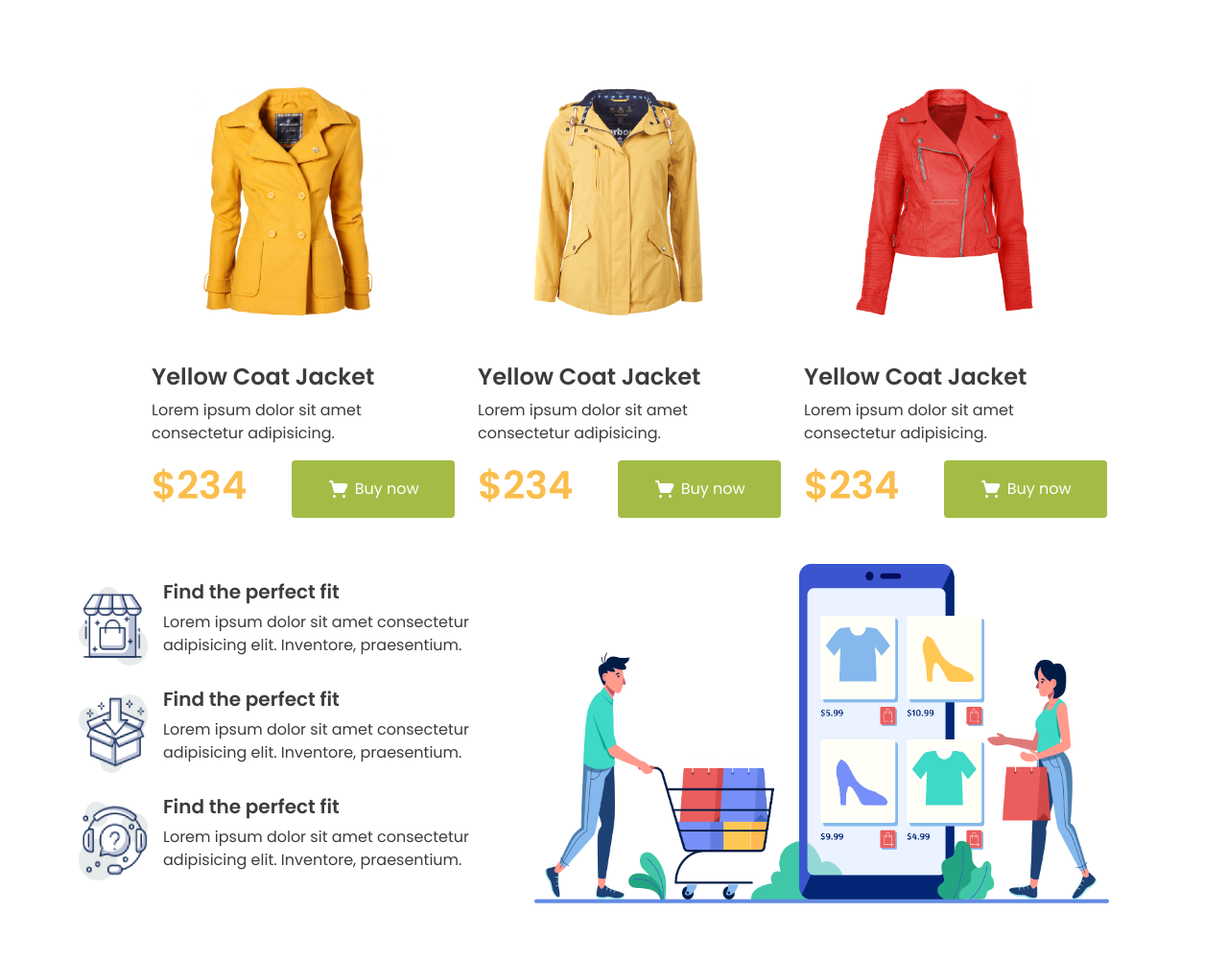
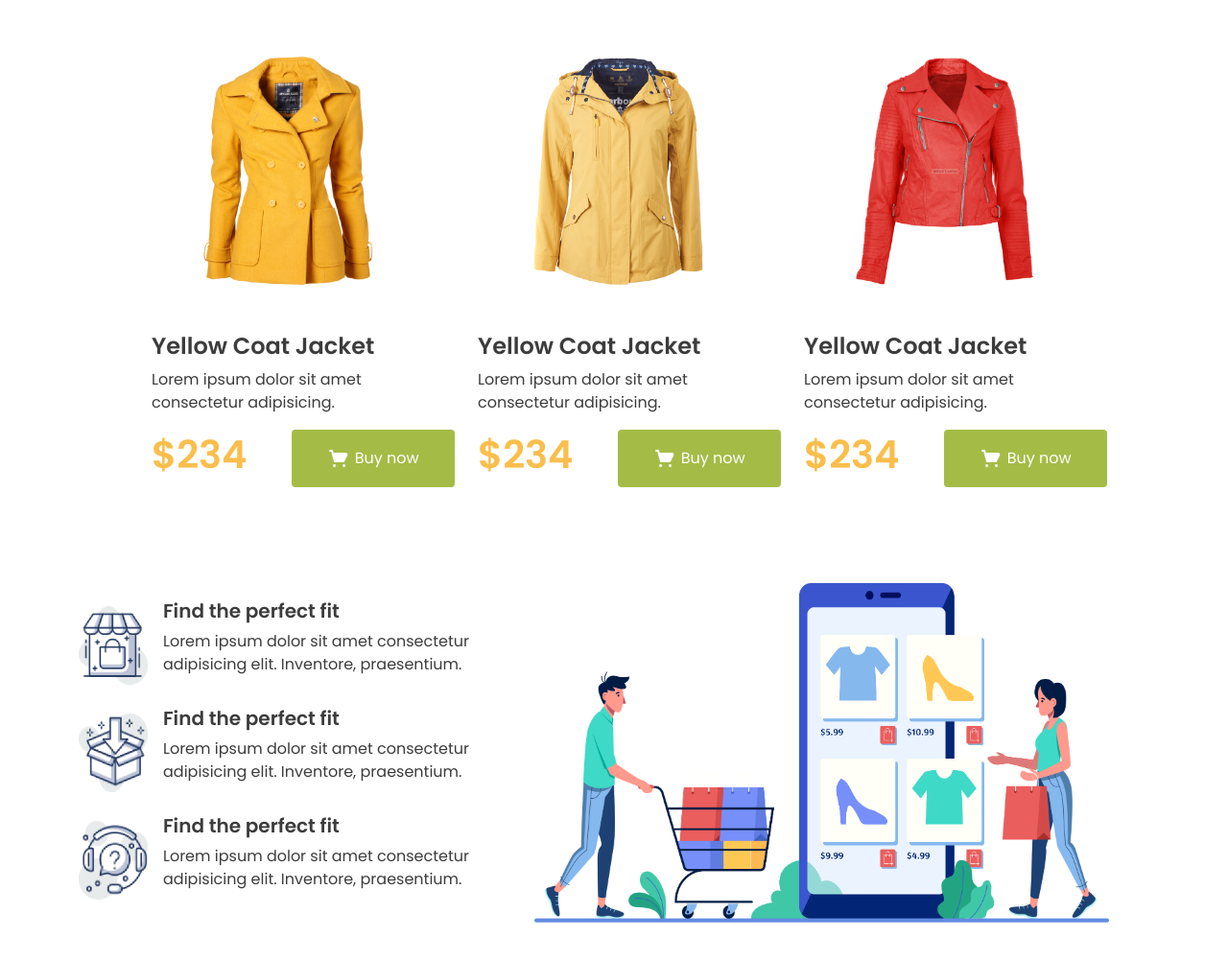
Before and after one commit to aimun-naharr/penguin-fashion, a plain HTML site: page index.html in a window 1280 px wide. Shown: the part 671-1672 px from the top of the page at 96% size. Drawn offline with nearby package versions, Linux system fonts and the light colour scheme; a web font is replaced by a local one.

Commit message:
last edit done

```diff
--- a/index.html
+++ b/index.html
@@ -74,7 +74,7 @@
     <section class="woman mt-5">
       <div class="container">
         <h1 class="dark-color bold-text">WOMAN JACKET</h1>
-        <div class="row my-5 mx-5">
+        <div class="row my-3 mx-5">
           <div class="col-lg-4 col-md-12 col-sm-12">
             <div class="cards mx-3 w-100">
               <img class="img-fluid p-5" width="293" src="./images/jacket-1.png" alt="">
@@ -117,9 +117,9 @@
     </section>
     <!--------------------------------------------
        second section done----------------------------------- -->
-    <section class="last pt-7 pb-5 mt-10">
+    <section class="last pt-7 pb-5">
       <div class="container">
-        <div class="row">
+        <div class="row ">
           <div class="col-lg-5 col-md-12 col-sm-12">
            <div class="card-container d-flex flex-column h-100 justify-content-center w-100">
             <div class="short-cards d-flex align-items-center justify-content-center py-2">
@@ -149,8 +149,8 @@
             </div>
           </div>
           <div class="col-lg-7 col-md-12 col-sm-12">
-            <div>
-              <img width="599" height="354.07" src="./images/shopping.png" alt="">
+            <div class="w-100">
+              <img class="img-fluid" width="599" src="./images/shopping.png" alt="">
             </div>
           </div>
         </div>
--- a/style.css
+++ b/style.css
@@ -31,5 +31,5 @@ body{
   }
   /*======================= first section done =====================*/
   .last{
-      margin-top: 20px;
+      margin-top: 100px;
   }
```
